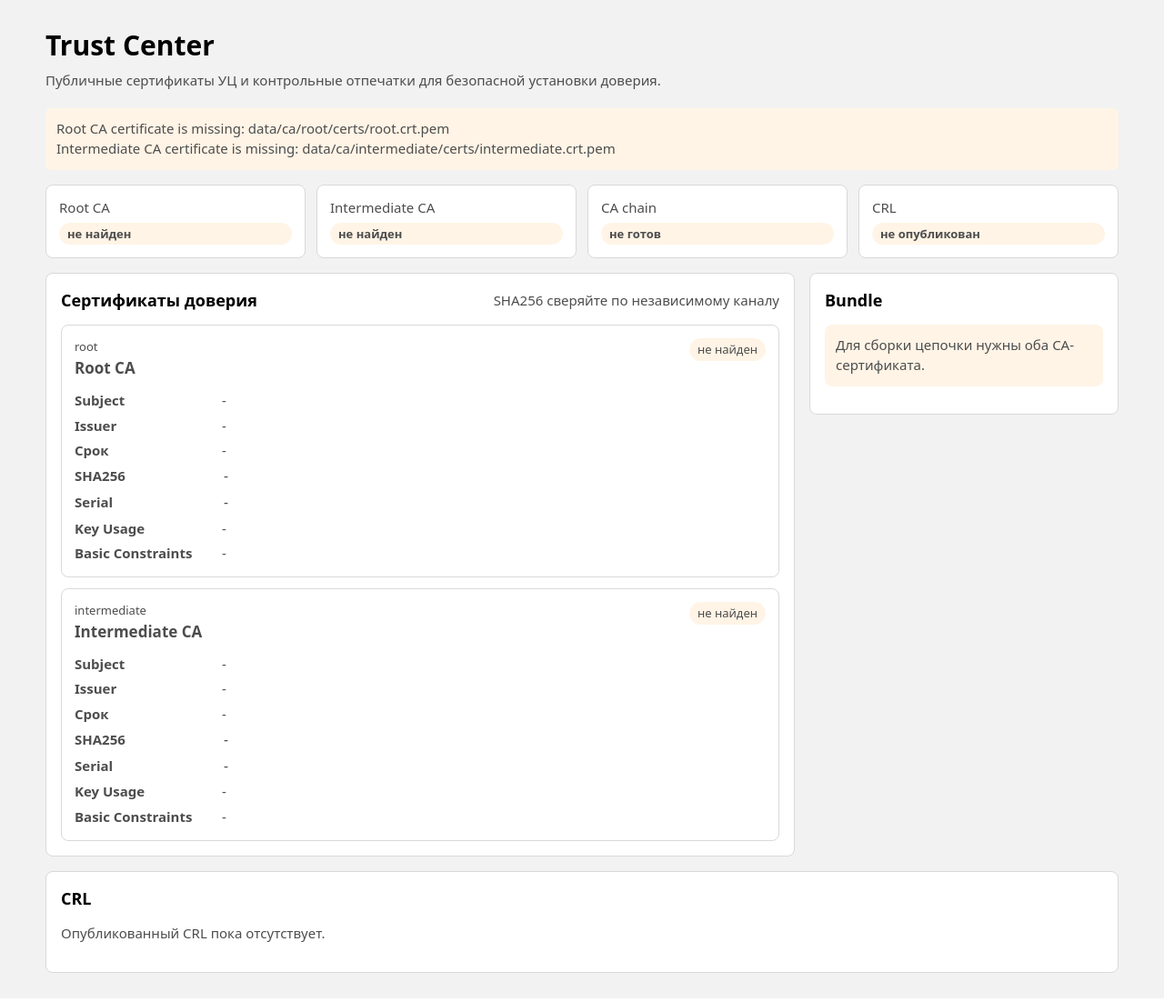
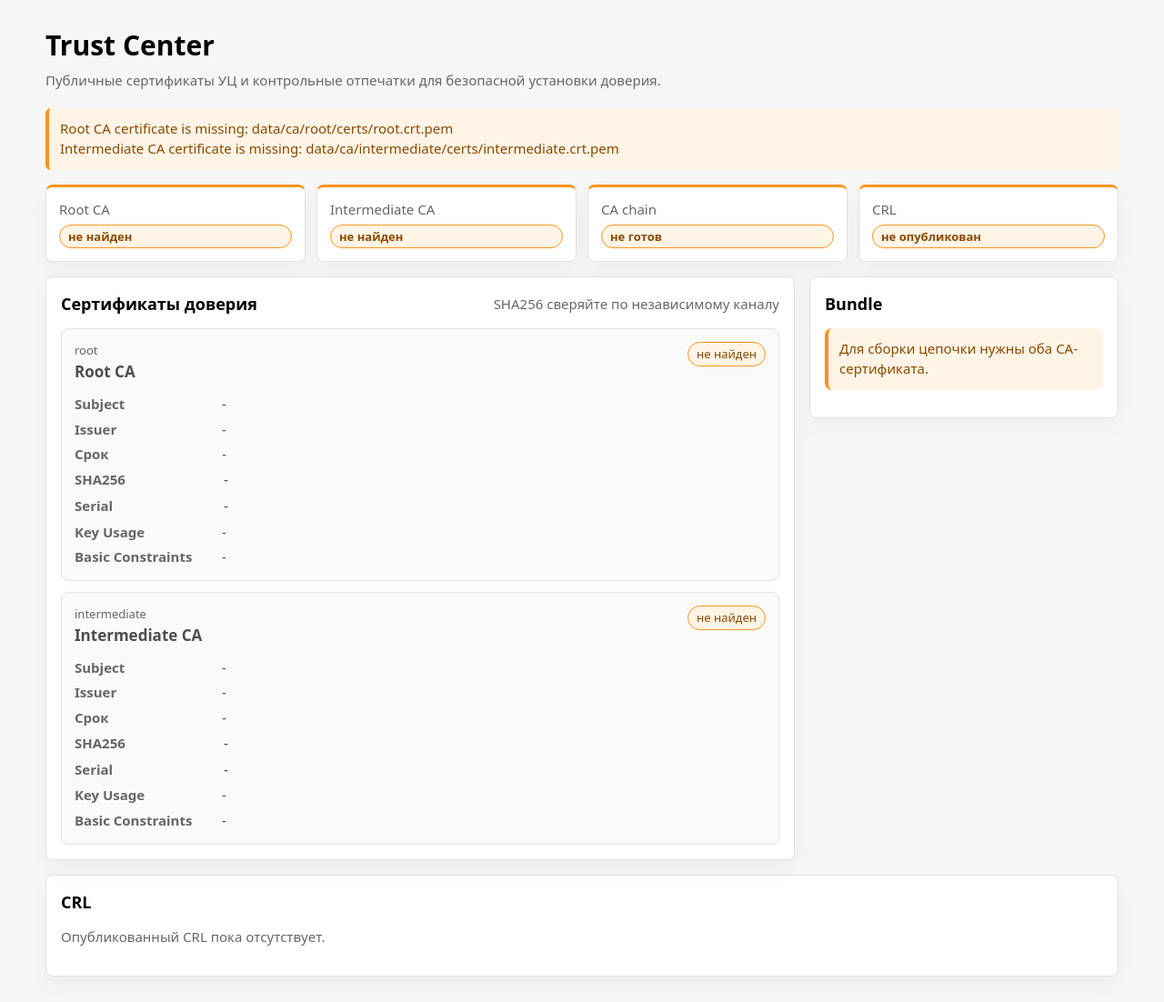
Before and after one commit to Tap4anskiy/pkica, a FastAPI app: page /trust in a window 1280 px wide. Shown: the whole page at 91% size. Run offline with FastAPI, Linux system fonts and the light colour scheme.

Commit message:
Polish web interface styling

```diff
--- a/pkica/web/static/style.css
+++ b/pkica/web/static/style.css
@@ -1,8 +1,12 @@
 body {
   margin: 0;
-  background: #F2F2F2;
+  background: #F6F6F6;
   color: #4D4D4D;
   font: 15px/1.45 system-ui, -apple-system, Segoe UI, sans-serif;
+}
+
+a {
+  color: #D86F00;
 }
 
 .topbar {
@@ -57,7 +76,7 @@ h2 {
 
 .page-head p {
   margin: 6px 0 0;
-  color: #4D4D4D;
+  color: #666666;
 }
 
 .head-actions {
@@ -127,10 +160,11 @@ h2 {
 
 .panel {
   background: #FFFFFF;
-  border: 1px solid #D9D9D9;
+  border: 1px solid #E2E2E2;
   border-radius: 8px;
   padding: 16px;
   margin-bottom: 16px;
+  box-shadow: 0 10px 24px rgb(0 0 0 / 4%);
 }
 
 .login-shell {
@@ -218,12 +256,12 @@ h2 {
 }
 
 .mini-list a {
-  color: #F7941D;
+  color: #D86F00;
   text-decoration: none;
 }
 
 .muted {
-  color: #4D4D4D;
+  color: #666666;
 }
 
 .chain-list {
@@ -232,9 +270,9 @@ h2 {
 }
 
 .chain-item {
-  border: 1px solid #D9D9D9;
+  border: 1px solid #E2E2E2;
   border-radius: 8px;
-  background: #FFFFFF;
+  background: #FAFAFA;
   padding: 14px;
 }
 
@@ -247,7 +285,7 @@ h2 {
 
 .chain-role {
   display: block;
-  color: #4D4D4D;
+  color: #666666;
   font-size: 13px;
 }
 
@@ -268,7 +306,7 @@ h2 {
 }
 
 .chain-details dt {
-  color: #4D4D4D;
+  color: #666666;
   font-weight: 700;
   white-space: nowrap;
 }
@@ -286,16 +324,19 @@ h2 {
   border-radius: 999px;
   padding: 3px 9px;
   font-size: 13px;
+  border: 1px solid transparent;
 }
 
 .badge.ok {
   background: #F2F2F2;
   color: #4D4D4D;
+  border-color: #D9D9D9;
 }
 
 .badge.bad {
   background: #FFF4E6;
-  color: #4D4D4D;
+  color: #8A4A00;
+  border-color: #F7941D;
 }
 
 .status-pill {
@@ -382,14 +426,16 @@ h2 {
 
 .summary-item {
   background: #FFFFFF;
-  border: 1px solid #D9D9D9;
+  border: 1px solid #E2E2E2;
+  border-top: 3px solid #F7941D;
   border-radius: 8px;
   padding: 14px;
+  box-shadow: 0 10px 24px rgb(0 0 0 / 4%);
 }
 
 .summary-item span {
   display: block;
-  color: #4D4D4D;
+  color: #666666;
 }
 
 .summary-item strong {
@@ -443,11 +489,13 @@ h2 {
 .state-note.ok {
   background: #F2F2F2;
   color: #4D4D4D;
+  border-left: 4px solid #4D4D4D;
 }
 
 .state-note.bad {
   background: #FFF4E6;
-  color: #4D4D4D;
+  color: #8A4A00;
+  border-left: 4px solid #F7941D;
 }
 
 .danger-zone {
@@ -756,12 +814,14 @@ button {
 
 .error {
   background: #FFF4E6;
-  color: #4D4D4D;
+  color: #8A4A00;
+  border-left: 4px solid #F7941D;
 }
 
 .warning {
   background: #FFF4E6;
-  color: #4D4D4D;
+  color: #8A4A00;
+  border-left: 4px solid #F7941D;
 }
 
 dl {
```
Also changed, not shown: other parts of pkica/web/static/style.css (+63 -17 lines).
